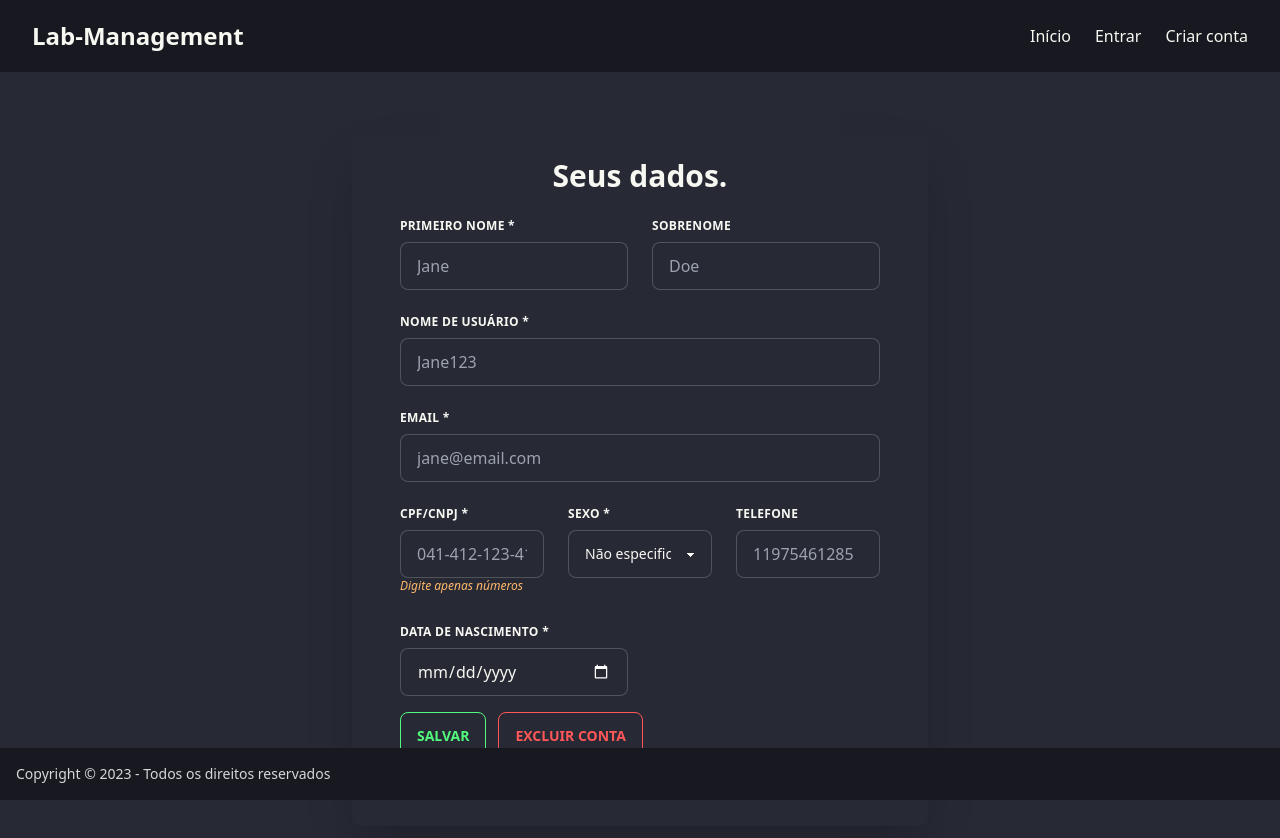
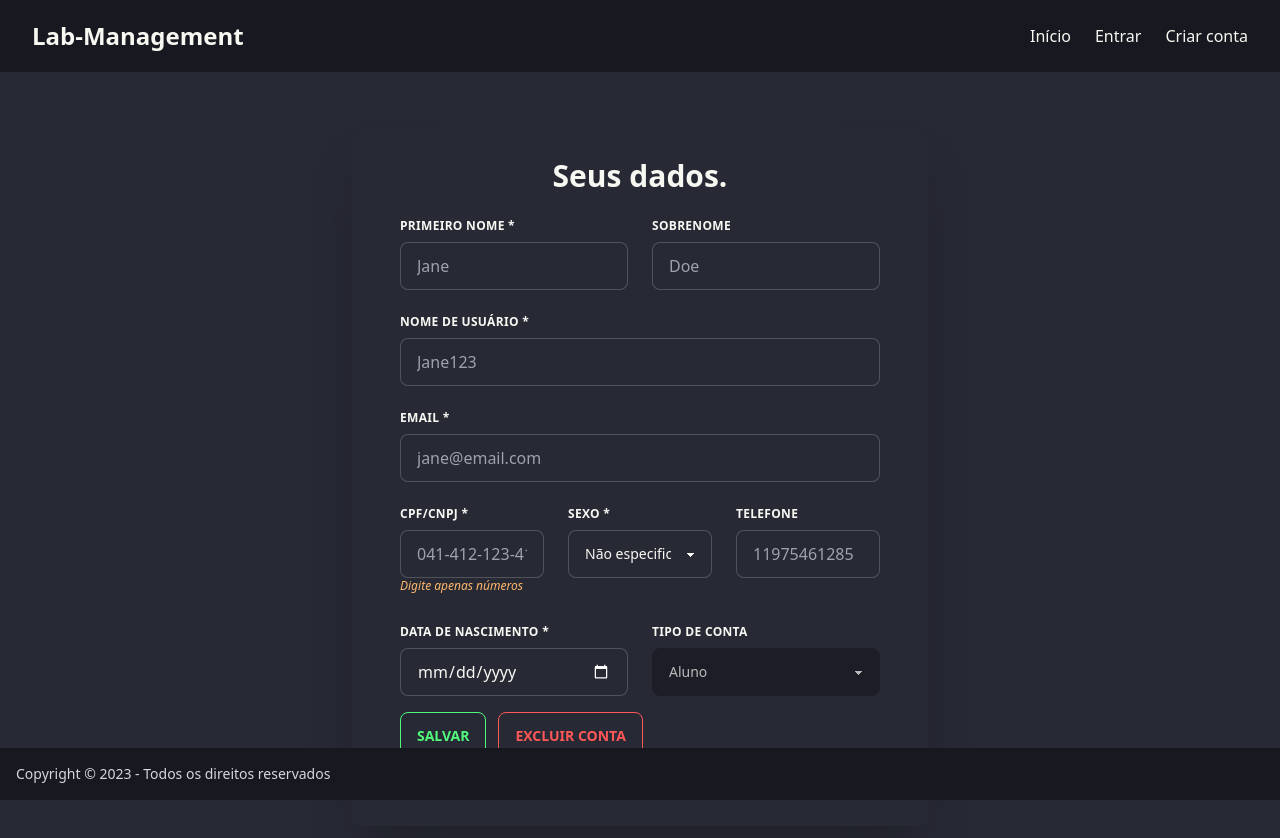
Before and after one commit to FabioVV/web-lab, a Next.js app: page /users/account in a window 1280 px wide. Shown: the top 838 px of the page. Built offline with nearby package versions, Linux system fonts and the light colour scheme; no server answers.

Commit message:
fix: show accout type for user

```diff
--- a/app/users/account/page.js
+++ b/app/users/account/page.js
@@ -86,7 +86,7 @@ const UserAccount = () => {
           phone: user.phone,
           email: user.email,
           cpf_cnpj: user.cpf_cnpj,
-          user_type: user.user_type,
+          //user_type: user.user_type,
           birth_date: user.birth_date,
           sex: user.sex,
         }),
@@ -317,12 +317,12 @@ const UserAccount = () => {
                       </div>}
                     />
                   </div>
-                  {/* <div className="w-full md:w-1/2 px-3 mb-6 md:mb-0">
+                  <div className="w-full md:w-1/2 px-3 mb-6 md:mb-0">
                     <label className="block uppercase tracking-wide text-xs font-bold mb-2" htmlFor="user_type">
-                      MANTER SOMENTE NO DEV *
+                      Tipo de conta
                     </label>
                     <div className="relative">
-                      <select {...register("user_type", { required: "Campo obrigatório." , maxLength:{value:45, message:'Máximo de 45 caracteres'}, onChange: (e) => {setUser({...user, user_type:e.target.value})}, })}
+                      <select {...register("user_type", {disabled:true ,required: "Campo obrigatório." , maxLength:{value:45, message:'Máximo de 45 caracteres'}, onChange: (e) => {setUser({...user, user_type:e.target.value})}, })}
 
 
                        className="select select-bordered w-full max-w" id="user_type" name='user_type'>
@@ -330,7 +330,7 @@ const UserAccount = () => {
                         <option value='2'>Professor</option>
                       </select>
                     </div>
-                  </div> */}
+                  </div>
                 </div>
 
 
```
